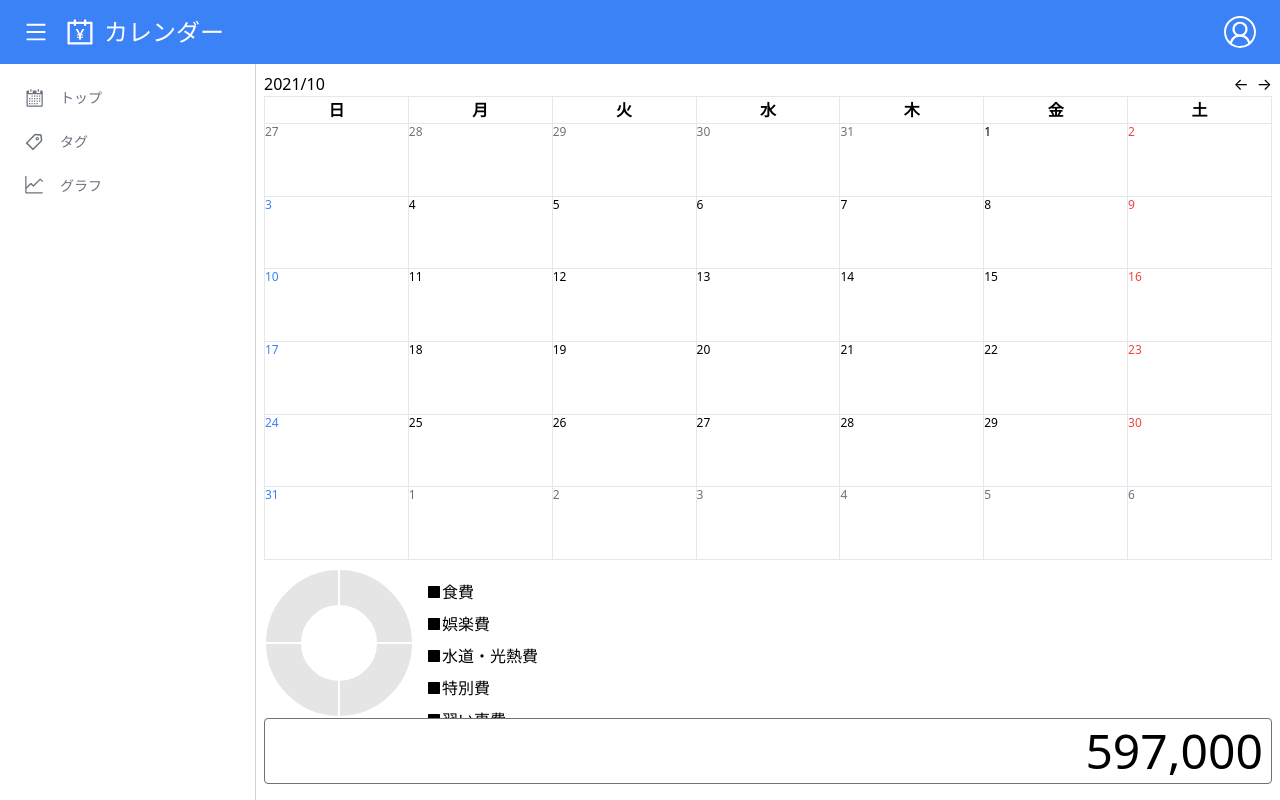
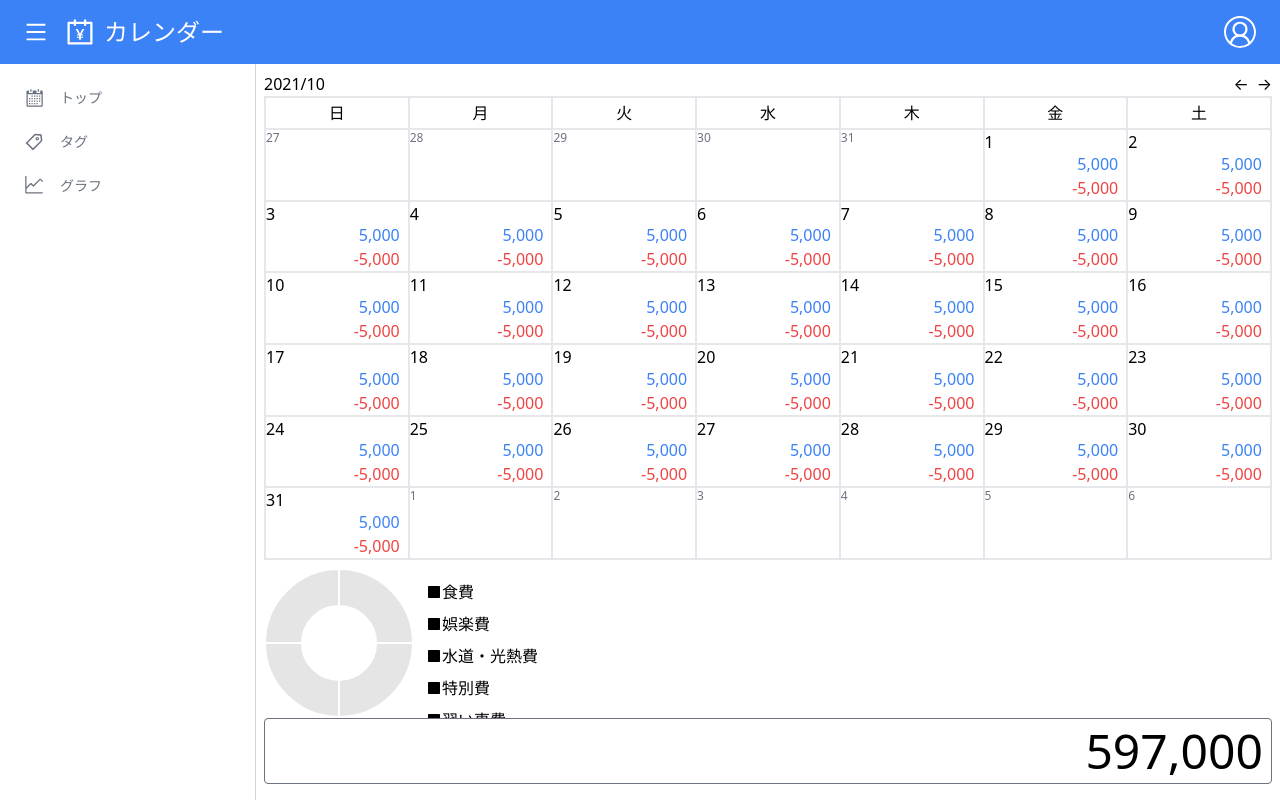
Before and after one commit to masasami/money-management-app, a Next.js app: page /top in a window 1280 px wide. Built offline with nearby package versions, Linux system fonts and the light colour scheme.

Commit message:
BigCalendar レイアウト調整

```diff
--- a/components/BigCalendar.tsx
+++ b/components/BigCalendar.tsx
@@ -1,8 +1,9 @@
+import { useCallback, useMemo, useState } from 'react'
 import Modal from 'components/Modal'
-import { useCallback, useMemo, useState } from 'react'
+import { Account } from 'interfaces/account'
 
 type Props = {
-  records: any[]
+  accounts: Account[]
 }
 
 const BigCalendar = (props: Props) => {
@@ -16,7 +17,6 @@ const BigCalendar = (props: Props) => {
     setIsShow(false)
   }, [])
 
-  // カレンダー
   const weeks = ['日', '月', '火', '水', '木', '金', '土']
   const date = new Date()
   const [year, setYear] = useState(date.getFullYear())
@@ -57,7 +57,7 @@ const BigCalendar = (props: Props) => {
 
     return (
       <div className="w-full h-full flex flex-col">
-        <h1 className="flex items-center">
+        <h1 className="w-full flex items-center">
           {year}/{month}
           {/* 前の月へ */}
           <button className="ml-auto" onClick={movePrev}>
@@ -69,56 +69,60 @@ const BigCalendar = (props: Props) => {
           </button>
         </h1>
 
-        <table className="flex-1 border">
-          <thead>
-            {/* 曜日 */}
-            <tr className="h-[calc(1 / 7)]">
-              {weeks.map((week, i) => (
-                <th key={i} className="border">
-                  {week}
-                </th>
-              ))}
-            </tr>
-          </thead>
+        <div className="w-full flex-1 border flex flex-col">
+          {/* カレンダーの曜日 */}
+          <div className="flex h-8">
+            {weeks.map((week, i) => (
+              <div
+                key={i}
+                className="w-[calc(1/7*100%)] border flex items-center justify-center"
+              >
+                {week}
+              </div>
+            ))}
+          </div>
 
-          <tbody>
+          {/* カレンダーの日付 */}
+          <div className="flex-1">
             {Array.from(Array(6).keys()).map((week, i) => (
               // カレンダーの行
-              <tr key={i} className="h-[calc(1 / 7)]">
+              <div key={i} className="flex h-[calc(1/6*100%)]">
                 {Array.from(Array(7).keys()).map((dayNum, j) => {
                   // カレンダーの列
                   if (week == 0 && dayNum < startDay) {
                     const day = lastMonthEndDayCount - startDay + dayNum + 1
                     return (
-                      <td
+                      <div
                         key={j}
-                        className="text-gray-500 text-center relative border w-[calc(1 / 7)]"
+                        className="text-gray-500 text-center relative border w-[calc(1/7*100%)]"
                       >
+                        {/* 日付 */}
                         <span className="text-xs absolute top-0 left-0">
                           {day}
                         </span>
-                      </td>
+                      </div>
                     )
                   } else if (dayCount > endDayCount) {
                     const day = dayCount - endDayCount
                     dayCount++
                     return (
-                      <td
+                      <div
                         key={j}
-                        className="text-gray-500 text-center relative border w-[calc(1 / 7)]"
+                        className="text-gray-500 text-center relative border w-[calc(1/7*100%)]"
                       >
+                        {/* 日付 */}
                         <span className="text-xs absolute top-0 left-0">
                           {day}
                         </span>
-                      </td>
+                      </div>
                     )
                   } else {
                     const day = dayCount
                     dayCount++
                     return (
-                      <td
+                      <div
                         key={j}
-                        className="first:text-blue-500 last:text-red-500 text-center relative border w-[calc(1 / 7)]"
+                        className="text-center relative border w-[calc(1/7*100%)] flex flex-col"
                         onClick={() => {
                           const ymd = [
                             year,
@@ -128,20 +132,28 @@ const BigCalendar = (props: Props) => {
                           showModal(ymd)
                         }}
                       >
-                        <span className="text-xs absolute top-0 left-0">
+                        {/* 日付 */}
+                        <span className="text-xs md:text-base absolute top-0 left-0">
                           {day}
                         </span>
-                      </td>
+
+                        <div className="w-full pr-2 text-right text-xs md:text-base text-blue-500 ellipsis mt-auto">
+                          {(5000).toLocaleString()}
+                        </div>
+                        <div className="w-full pr-2 text-right text-xs md:text-base text-red-500 ellipsis">
+                          {(5000 * -1).toLocaleString()}
+                        </div>
+                      </div>
                     )
                   }
                 })}
-              </tr>
+              </div>
             ))}
-          </tbody>
-        </table>
+          </div>
+        </div>
       </div>
     )
-  }, [month])
+  }, [year, month])
 
   return (
     <div className="w-full h-full">
--- a/styles/globals.css
+++ b/styles/globals.css
@@ -5,6 +5,7 @@
   display: -webkit-box;
   -webkit-line-clamp: 1;
   -webkit-box-orient: vertical;
+  word-wrap: break-word;
 }
 
 /* y軸スクロール */
```
